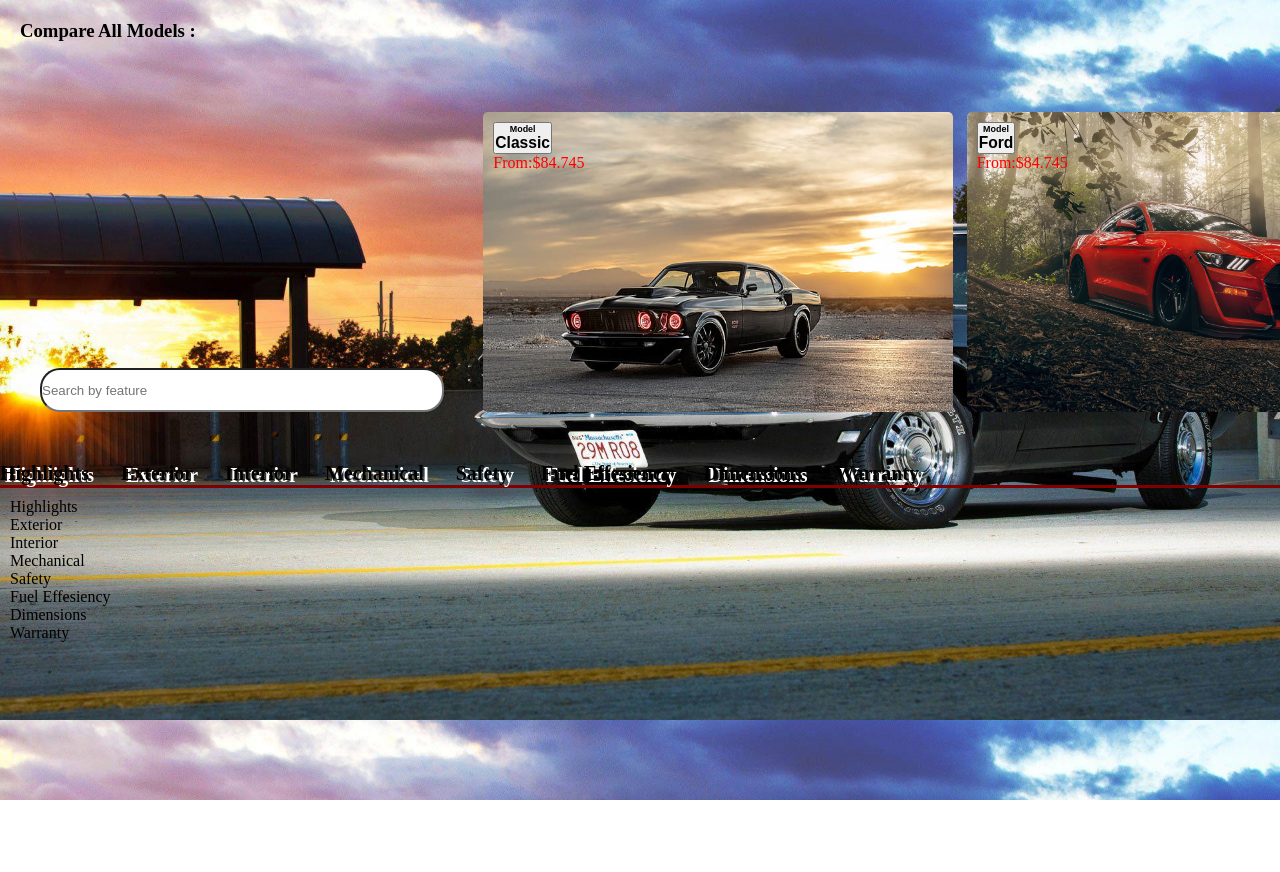
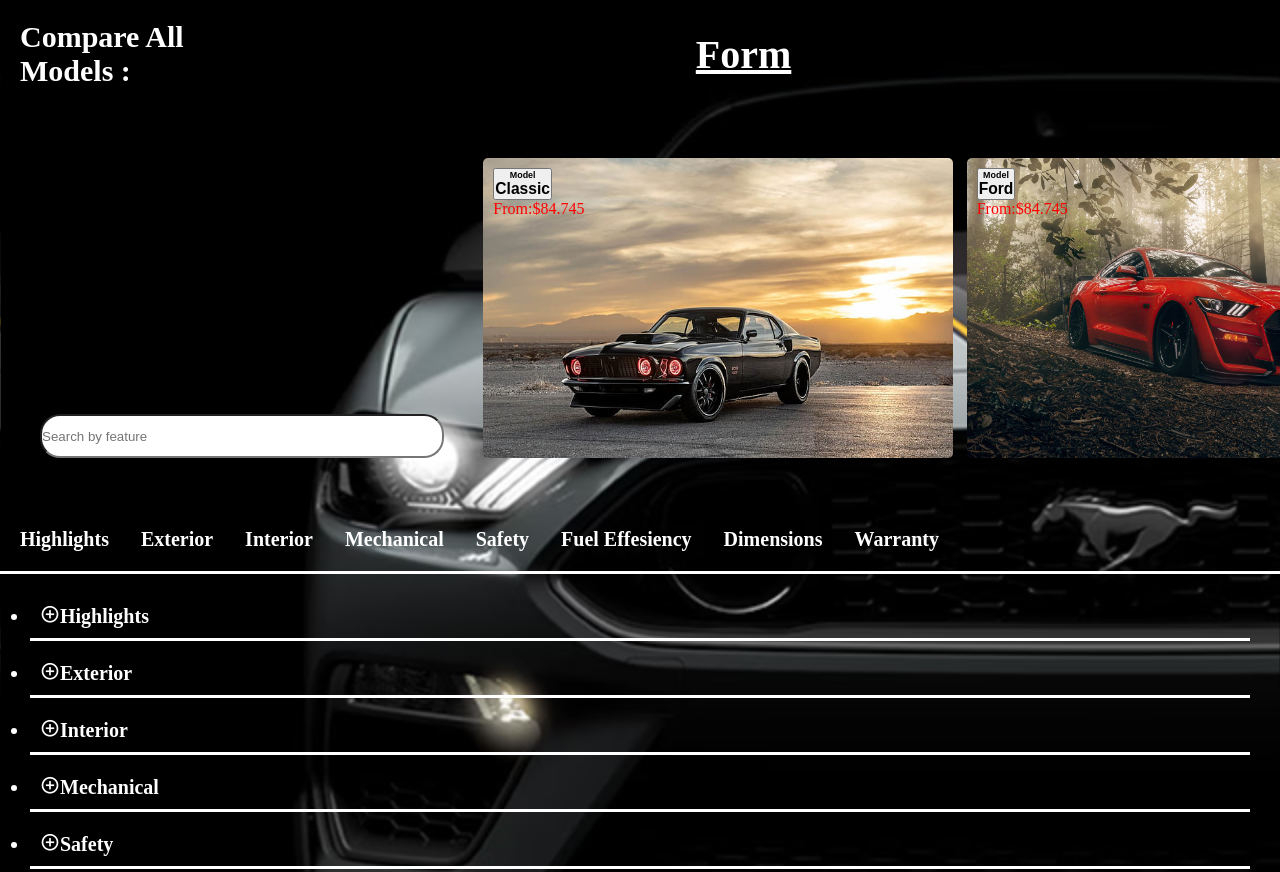
Before and after one commit to vholoskhy/tugasmalikmentor, a website: page about.html in a window 1280 px wide. Shown: the top 872 px of the page. Before the commit the page ends 800 px from the top, so only its background shows below. Drawn offline with nearby package versions, Linux system fonts and the light colour scheme.

Commit message:
about-footer

```diff
--- a/about.html
+++ b/about.html
@@ -6,12 +6,14 @@
     <meta name="viewport" content="width=device-width, initial-scale=1.0">
     <title>Document</title>
     <link rel="stylesheet" href="css/about/about.css">
+    <link rel="stylesheet" href="https://cdn.jsdelivr.net/npm/boxicons@latest/css/boxicons.min.css">
 </head>
 
 <body>
     <Header>
         <div class="list-h3">
             <h3>Compare All Models :</h3>
+            <a href="form.html">Form</a>
         </div>
         <div class="list">
             <div class="list-1">
@@ -66,17 +68,20 @@
         </div>
         <div class="navbar-list-1">
             <ul>
-                <li><a><i class='bx bx-plus-circle'></i></a></i>Highlights</li>
-                <li><a><i class='bx bx-plus-circle'></i></a></i>Exterior</li>
-                <li><a><i class='bx bx-plus-circle'></i></a></i>Interior</li>
-                <li><a><i class='bx bx-plus-circle'></i></a></i>Mechanical</li>
-                <li><a><i class='bx bx-plus-circle'></i></a>Safety</li>
-                <li><a><i class='bx bx-plus-circle'></i></a>Fuel Effesiency</li>
-                <li><a><i class='bx bx-plus-circle'></i></a>Dimensions</li>
-                <li><a><i class='bx bx-plus-circle'></i></a>Warranty</li>
+                <li><i class='bx bx-plus-circle'></i>Highlights</li>
+                <li><i class='bx bx-plus-circle'></i>Exterior</li>
+                <li><i class='bx bx-plus-circle'></i>Interior</li>
+                <li><i class='bx bx-plus-circle'></i>Mechanical</li>
+                <li><i class='bx bx-plus-circle'></i>Safety</li>
+                <li><i class='bx bx-plus-circle'></i>Fuel Effesiency</li>
+                <li><i class='bx bx-plus-circle'></i>Dimensions</li>
+                <li><i class='bx bx-plus-circle'></i>Warranty</li>
             </ul>
         </div>
     </section>
+    <footer>
+        <div></div>
+    </footer>
 
 </body>
 
--- a/css/about/about.scss
+++ b/css/about/about.scss
@@ -3,16 +3,42 @@
   padding: 0;
 }
 body {
-  background-image: url(/css/about/124129.jpg);
+  background-image: url(/css/about/small.avif);
   background-size: 100%;
-  background-position: cover;
+  background-position: center;
 }
 header {
-  color: black;
+  color: white;
 }
 .list-h3 {
+  display: flex;
+  justify-content: space-between;
+  align-self: center;
+}
+.list-h3 h3 {
+  color: white;
   margin: 20px;
   width: 200px;
+  font-size: 30px;
+}
+.list-h3 a {
+  color: white;
+  font-weight: 900;
+  width: 100%;
+  font-size: 40px;
+  padding: 10px;
+  cursor: pointer;
+  border-radius: 20px;
+  background-color: transparent;
+  box-sizing: border-box;
+  display: flex;
+  justify-content: center;
+  align-items: center;
+}
+.list-h3 a:hover {
+  color: white;
+  // background-color: white;
+  border-bottom: 5px solid white;
 }
 .list {
   display: flex;
@@ -46,6 +72,7 @@ header {
     width: 50px;
     margin: 10px;
   }
+
   .list-2-button p {
     color: red;
   }
@@ -63,12 +90,38 @@ header {
     list-style: none;
     cursor: pointer;
     font-size: 20px;
-    border-bottom: 3px solid maroon;
-    color: black;
-    font-weight: bold;
-    text-shadow: 5px 2px white;
+    border-bottom: 3px solid white;
+    color: white;
+    font-weight: 900;
+
+    padding: 20px;
+  }
+  .navbar-list li:hover {
+    background-color: white;
+    padding: 10px;
+    color: maroon;
+    border-radius: 5px;
   }
 }
+.navbar-list-1 {
+  margin: 20px;
+}
 .navbar-list-1 ul {
+  margin-top: 10px;
+}
+.navbar-list-1 ul li {
   margin: 10px;
+  padding: 10px;
+  font-size: 20px;
+  font-weight: 900;
+  border-bottom: 3px solid white;
+
+  cursor: pointer;
+  color: white;
 }
+.navbar-list-1 ul li:hover {
+  background-color: white;
+  color: maroon;
+  font-weight: 900;
+  padding: 20px;
+}
```
Also changed, not shown: css/about/about.css, css/about/form.css/form.css (added), css/about/form.css/form.scss (added), css/about/small.avif (added), form.html (added), 1 other file.
